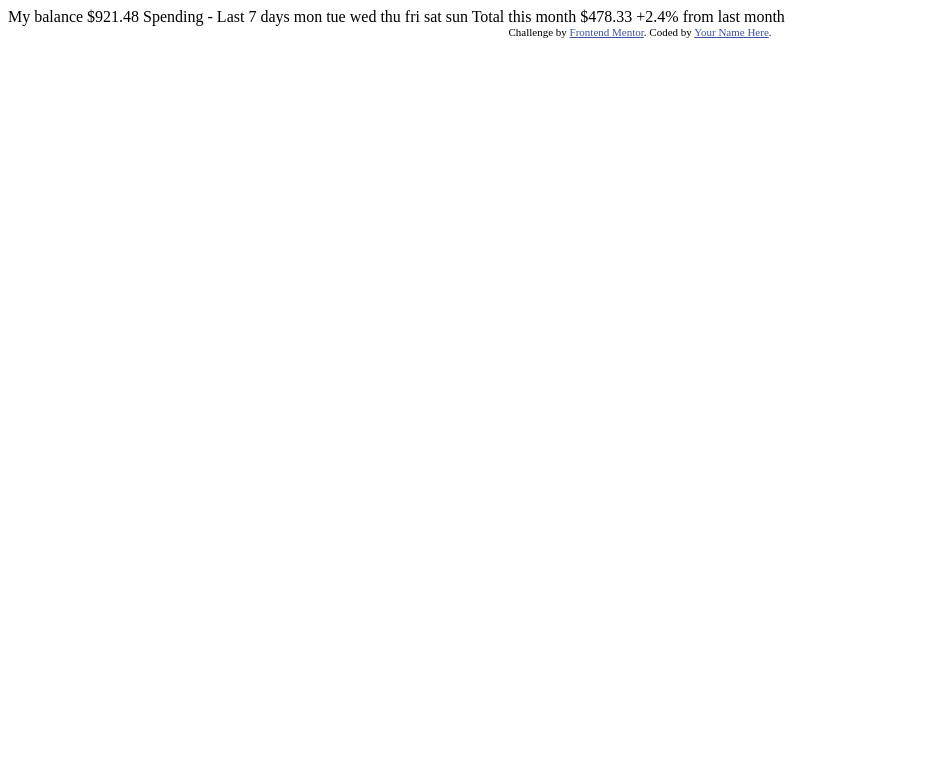
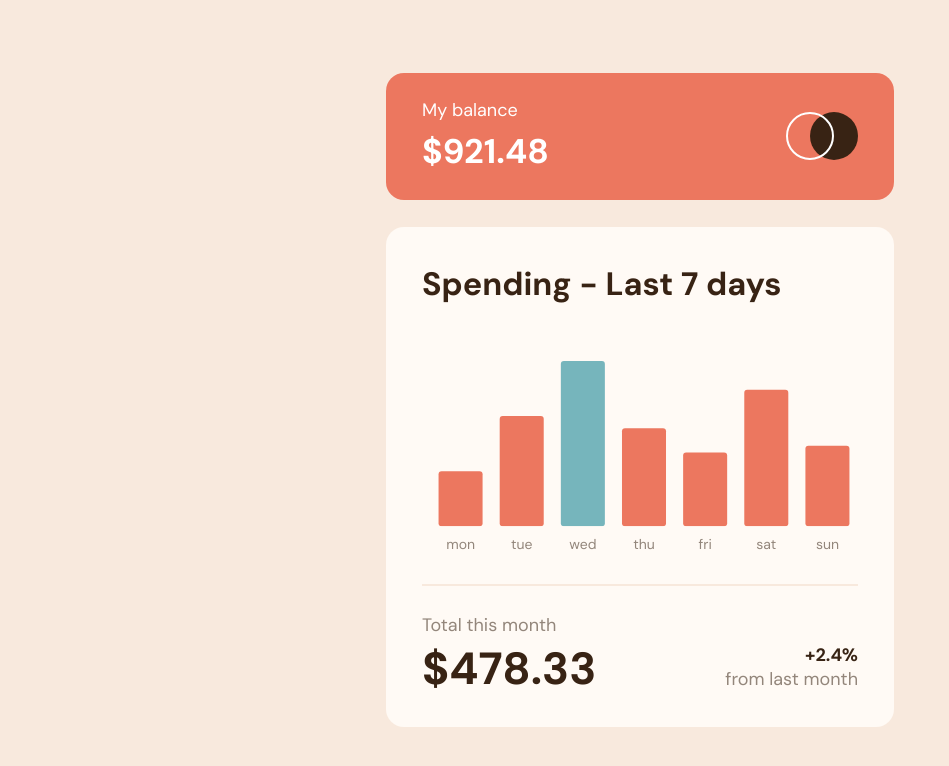
Before and after one commit to apangkko/expenses-chart-component-main, a plain HTML site: page index.html in a window 1280 px wide. Shown: the whole page, without its empty margins (0-949 px from the left). Drawn offline with nearby package versions, Linux system fonts and the light colour scheme.

Commit message:
submit solution

```diff
--- a/index.html
+++ b/index.html
@@ -6,38 +6,44 @@
 
   <link rel="icon" type="image/png" sizes="32x32" href="./images/favicon-32x32.png">
 
+  <link rel="preconnect" href="https://fonts.googleapis.com">
+  <link rel="preconnect" href="https://fonts.gstatic.com" crossorigin>
+  <link href="https://fonts.googleapis.com/css2?family=DM+Sans:wght@400;700&display=swap" rel="stylesheet">
+
+  <link rel="stylesheet" href="style.css">
+
   <title>Frontend Mentor | Expenses chart component</title>
 
-  <!-- Feel free to remove these styles or customise in your own stylesheet 👍 -->
-  <style>
-    .attribution { font-size: 11px; text-align: center; }
-    .attribution a { color: hsl(228, 45%, 44%); }
-  </style>
 </head>
 <body>
+  <main class="wrapper">
+    <section class="myBalance">
+      <article class="balance__left">
+        <h1 class="balance__heading">My balance</h1>
+        <p class="balance__money">$921.48</p>
+      </article>
+      <img class="logo__img" src="./images/logo.svg" alt="logo">
+    </section>
+    <section class="spending">
+      <h2 class="spend__heading">Spending - Last 7 days</h2>
+      <div class="chart-container">
+        <canvas id="expenseChart"></canvas>
+      </div>
+      <hr>
+      <div class="summary">
+        <article class="total">
+          <p class="total__text">Total this month</p>
+          <p class="total__money">$478.33</p>
+        </article>
+        <article class="compare">
+          <p class="compare__percent">+2.4%</p>
+          <p class="compare__text">from last month</p>
+        </article>
+      </div>
+    </section>
+  </main>
 
-  My balance
-  $921.48
-
-  Spending - Last 7 days
-
-  mon
-  tue
-  wed
-  thu
-  fri
-  sat
-  sun
-
-  Total this month
-  $478.33
-
-  +2.4%
-  from last month
-
-  <div class="attribution">
-    Challenge by <a href="https://www.frontendmentor.io?ref=challenge" target="_blank">Frontend Mentor</a>.
-    Coded by <a href="#">Your Name Here</a>.
-  </div>
+  <script src="https://cdn.jsdelivr.net/npm/chart.js"></script>
+  <script src="index.js"></script>
 </body>
 </html>
--- /dev/null
+++ b/index.js
@@ -0,0 +1,108 @@
+
+
+fetch('http://127.0.0.1:5500/data.json')
+    .then((response) => response.json())
+    .then((json) => {
+        let days = [];
+        let spends = [];
+
+        json.forEach(item => {
+            days.push(item.day);
+            spends.push(item.amount);
+        });
+
+        function argMax(array) {
+            return array.map((x, i) => [x, i]).reduce((r, a) => (a[0] > r[0] ? a : r))[1];
+        }
+
+        var labels = days.map((x, i) => i.toString());
+
+        // other data color
+        var color = days.map(x => 'hsl(10, 79%, 65%)');
+        var hoverColor = days.map(x => 'hsl(10, 100%, 76%)');
+
+        // change max color
+        color[argMax(days)] = 'hsl(186, 34%, 60%)';
+        hoverColor[argMax(days)] = 'hsl(188, 48%, 80%)';
+
+        const data = {
+        labels: days,
+        datasets: [{
+            backgroundColor: color,
+            borderRadius: 3,
+            borderSkipped: false,
+            data: spends,
+            hoverBackgroundColor: hoverColor,
+        }]
+        };
+
+        const config = {
+        type: 'bar',
+        data: data,
+        options: {
+            maintainAspectRatio: false,
+            plugins: {
+                legend: {
+                    display: false
+                },
+                tooltip: {
+                    displayColors: false,
+                    backgroundColor: 'hsl(25, 47%, 15%)',
+                    bodyFont: {
+                        family: 'DM Sans',
+                        size: 16,
+                        weight: 700,
+                    },
+                    callbacks: {
+                       title : () => null,
+                       label: function(context) {
+                        let label = context.dataset.label || '';
+
+                        if (label) {
+                          label += ': ';
+                        }
+                        if (context.parsed.y !== null) {
+                          label += new Intl.NumberFormat('en-US', {
+                            style: 'currency',
+                            currency: 'USD'
+                          }).format(context.parsed.y);
+                        }
+                        return label;
+                      }
+                    },
+                    yAlign: 'bottom',
+                    caretSize: 0,
+                 }
+            },
+            scales: {
+                x: {
+                  grid: {
+                    display: false,
+                    drawBorder: false,
+                  },
+                  ticks: {
+                    font: {
+                        family: 'DM Sans',
+                        size: 14,
+                    },
+                    color: 'hsl(28, 10%, 53%)',
+                  },
+                },
+                y: {
+                  grid: {
+                    display: false,
+                    drawBorder: false,
+                  },
+                  ticks: {
+                    display: false,
+                  },
+                },
+              }
+            }
+        };
+
+        const expenseChart = new Chart(
+        document.getElementById('expenseChart'),
+        config
+        );
+    });
--- /dev/null
+++ b/style.css
@@ -0,0 +1,115 @@
+:root {
+    --clr-primary-400: hsl(10, 79%, 65%);
+    --clr-primary-500: hsl(186, 34%, 60%);
+    --clr-neutral-500: hsl(25, 47%, 15%);
+    --clr-neutral-400: hsl(28, 10%, 53%);
+    --clr-neutral-300: hsl(27, 66%, 92%);
+    --clr-neutral-200: hsl(33, 100%, 98%);
+
+    font-family: 'DM Sans', sans-serif;
+}
+
+* {
+    box-sizing: border-box;
+}
+
+body, h1, h2, p {
+    margin: 0;
+}
+
+body {
+    font-size: 1.125rem;
+    display: grid;
+    place-items: center;
+    min-height: 100vh;
+    background-color: var(--clr-neutral-300);
+}
+
+img {
+    display: block;
+    max-width: 100%;
+}
+
+.wrapper {
+    width: 100%;
+    padding: 1rem;
+    max-width: 540px;
+}
+
+.myBalance {
+    display: flex;
+    justify-content: space-between;
+    background-color: var(--clr-primary-400);
+    border-radius: 1em;
+    color: #fff;
+    margin-bottom: 1.5em;
+    padding: 1.4em 2em;
+}
+
+.balance__heading {
+    font-size: 1em;
+    font-weight: 400;
+    margin-bottom: .4em;
+}
+
+.balance__money {
+    font-size: 1.9em;
+    font-weight: 700;
+}
+
+.spending {
+    background-color: var(--clr-neutral-200);
+    border-radius: 1em;
+    color: var(--clr-neutral-500);
+    padding: 2em;
+}
+
+.spend__heading {
+    color: var(--clr-neutral-500);
+    font-size: 1.8em;
+    margin-bottom: 1em;
+}
+
+.chart-container {
+    height: 220px;
+}
+
+hr {
+    border: 1px solid var(--clr-neutral-300);
+    margin: 1.5em 0;
+}
+
+.summary {
+    display: flex;
+    justify-content: space-between;
+    align-items: flex-end;
+}
+
+.total__text {
+    color: var(--clr-neutral-400);
+    margin-bottom: .5em;
+}
+
+.total__money {
+    font-size: 2.5em;
+    font-weight: 700;
+    line-height: 1;
+}
+
+.compare {
+    text-align: right;
+}
+
+.compare__percent {
+    font-weight: 700;
+}
+
+.compare__text {
+    color: var(--clr-neutral-400);
+}
+
+@media (max-width: 30rem) {
+    body {
+        font-size: 1rem;
+    }
+}
```
